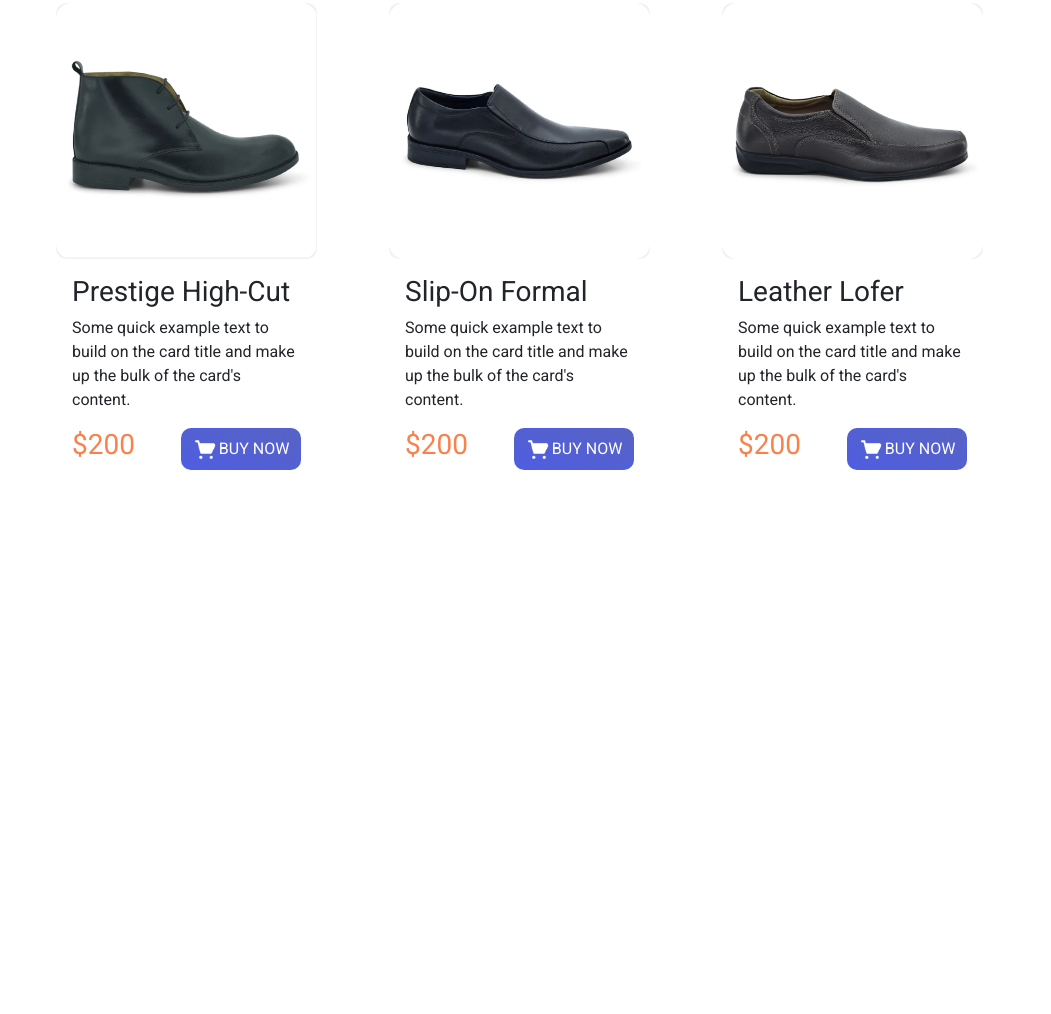
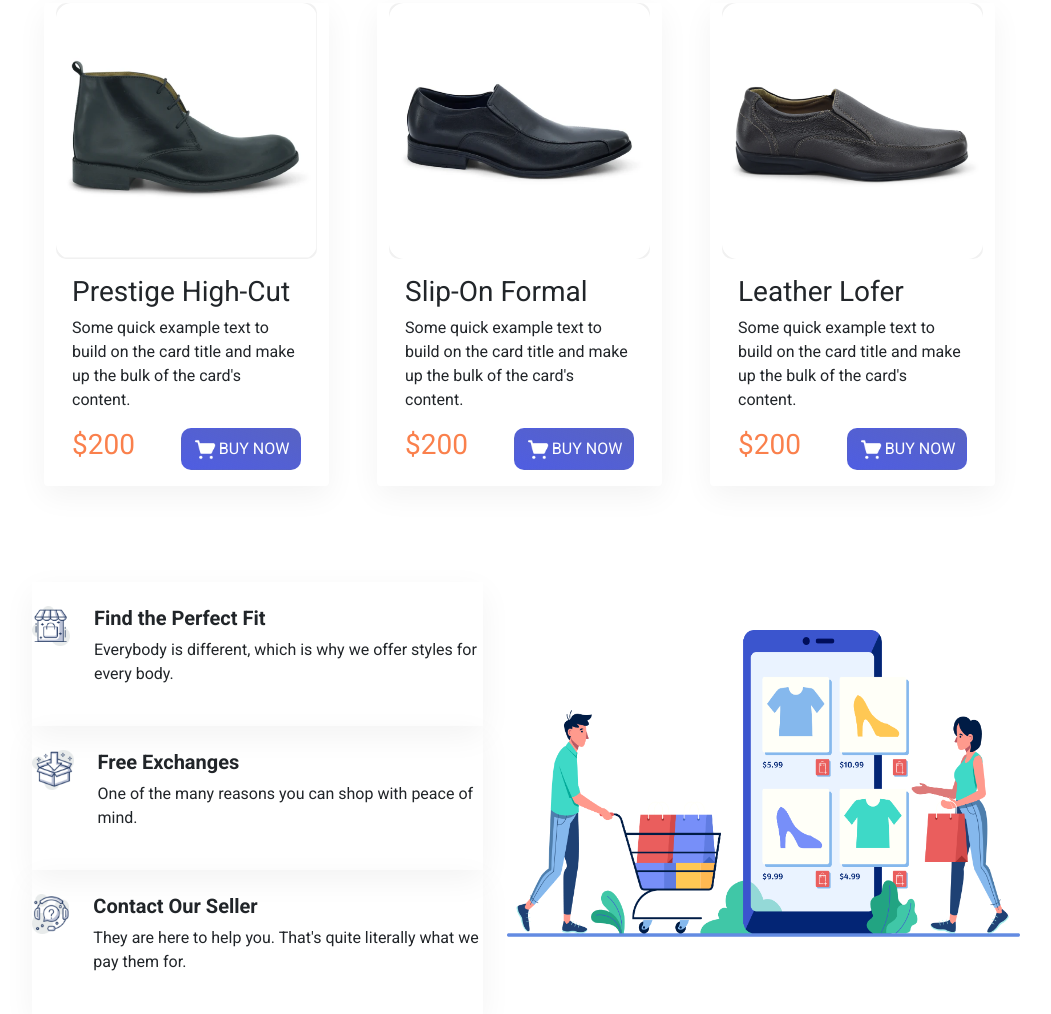
Before and after one commit to Asiib/simple-eCommerce, a plain HTML site: page index.html in a window 1280 px wide. Shown: the part 1248-2262 px from the top of the page, without its empty margins (50-1101 px from the left). Before the commit the page ends 1734 px from the top, so only its background shows below. Drawn offline with nearby package versions, Linux system fonts and the light colour scheme.

Commit message:
refactor some code

```diff
--- a/assets/css/style.css
+++ b/assets/css/style.css
@@ -6,6 +6,7 @@
     --bgcolor-gradient: linear-gradient(to top right,#3142ddda,#5863c3);
     --color-primary-heading: #363958;
     --color-highlight: #fa804c;
+    --box-shadow: 0 10px 30px rgba(0,0,0,0.05);
 }
 body{
     font-family: 'Roboto', sans-serif;
@@ -16,12 +17,19 @@ h1,h2{
 h1,h2,h5{
     font-weight: 700;
 }
+/*
+define some utility class
+*/
 .u-primary-heading{
     color: var(--color-primary-heading);
 }
 .u-text-highlight{
     color: var(--color-highlight);
 }
+.u-box-shadow{
+    box-shadow: var(--box-shadow);
+}
+/* Button */
 .btn-cart-icon{
     width: 25px;
 }
@@ -38,6 +46,7 @@ h1,h2,h5{
 .btn-custom:hover{
     color: #ccc;
 }
+/* some custom CSS */
 .header{
     background-color: var(--bgcolor-secondary);
 }
@@ -48,8 +57,10 @@ h1,h2,h5{
     width: 100%;
     height: 400px;
 }
+/* card */
 .card{
     border:0;
+    box-shadow: var(--box-shadow);
 }
 .card-img{
     background-color: #f1f1f1;
@@ -60,5 +71,16 @@ h1,h2,h5{
     justify-content: space-between;
     border: 0;
     background-color: #fff;
-
 }
+/* about section */
+.about-image{
+    width: 80%;
+    height: 80%;
+}
+.info{
+    display: flex;
+    box-shadow: var(--box-shadow);
+}
+.info__image{
+    height: 40px;
+}
--- a/index.html
+++ b/index.html
@@ -77,7 +77,7 @@
     <!-- hero Section end -->
     </header>
 
-    <main>
+    <main class="conatiner">
         <!-- category 1 start -->
         <section class="container">
             <h2 class="text-uppercase u-primary-heading my-4">Casual Shoes</h2>
@@ -110,7 +110,7 @@
                         </div>
                     </div>
                 </div>
-                <div class="card col-lg-3 mx-lg-4">
+                <div class="card col-lg-3 ms-lg-4">
                     <img src="./assets/images/img/casual-3.png" alt="card-image" class="card-img-top card-img">
                     <div class="card-body">
                         <h5 class="card-title">Sneakers Basketball</h5>
@@ -129,7 +129,7 @@
         <!-- category 1 End -->
 
         <!-- category 2 start -->
-        <section class="container mt-5">
+        <section class="container my-5">
             <h2 class="text-uppercase u-primary-heading">Formal Shoes</h2>
             <div class="row">
                 <div class="card col-lg-3 col-sm-12 mx-lg-4">
@@ -160,7 +160,7 @@
                         </div>
                     </div>
                 </div>
-                <div class="card col-lg-3 mx-lg-4">
+                <div class="card col-lg-3 ms-lg-4">
                     <img src="./assets/images/img/formal-3.png" alt="card-image" class="card-img-top card-img">
                     <div class="card-body">
                         <h3 class="card-title">Leather Lofer</h3>
@@ -177,15 +177,54 @@
             </div>
         </section>
         <!-- category 2 End -->
-
+        <!-- About Start -->
+        <section class="container ">
+            <div class="row pt-5">
+                <div class="col-lg-5 col-sm-12">
+                    <div class="info py-4">
+                        <img src="./assets/images/icon/icon-1.png" alt="" class="info__image">
+                        <div class="info__box ms-4">
+                            <h5 class="info__heading">
+                                Find the Perfect Fit
+                            </h5>
+                            <p class="info__description">
+                                Everybody is different, which is why we
+                                offer styles for every body.
+                            </p>
+                        </div>
+                    </div>
+                    <div class="info py-4">
+                        <img src="./assets/images/icon/icon-2.png" alt="" class="info__image">
+                        <div class="info__box ms-4">
+                            <h5 class="info__heading">
+                                Free Exchanges
+                            </h5>
+                            <p class="info__description">
+                                One of the many reasons you can shop
+                                with peace of mind.
+                            </p>
+                        </div>
+                    </div>
+                    <div class="info py-4">
+                        <img src="./assets/images/icon/icon-3.png" alt="" class="info__image">
+                        <div class="info__box ms-4">
+                            <h5 class="info__heading">
+                                Contact Our Seller
+                            </h5>
+                            <p class="info__description">
+                                They are here to help you. That's quite
+                                literally what we pay them for.
+                            </p>
+                        </div>
+                    </div>
+                </div>
+                <div class="col-lg-7 col-sm-12 mt-sm-5">
+                    <img src="./assets/images/img/about.png" alt="About Section Image" class="about-image">
+                </div>
+            </div>
+        </section>
+        <!-- About End -->
     </main>
-
-
-
-
-
-
-
       <script src="https://cdn.jsdelivr.net/npm/bootstrap@5.0.0-beta1/dist/js/bootstrap.bundle.min.js"></script>
 </body>
 </html>
```
Also changed, not shown: assets/images/icon/icon-1.png (added), assets/images/icon/icon-2.png (added), assets/images/icon/icon-3.png (added).
